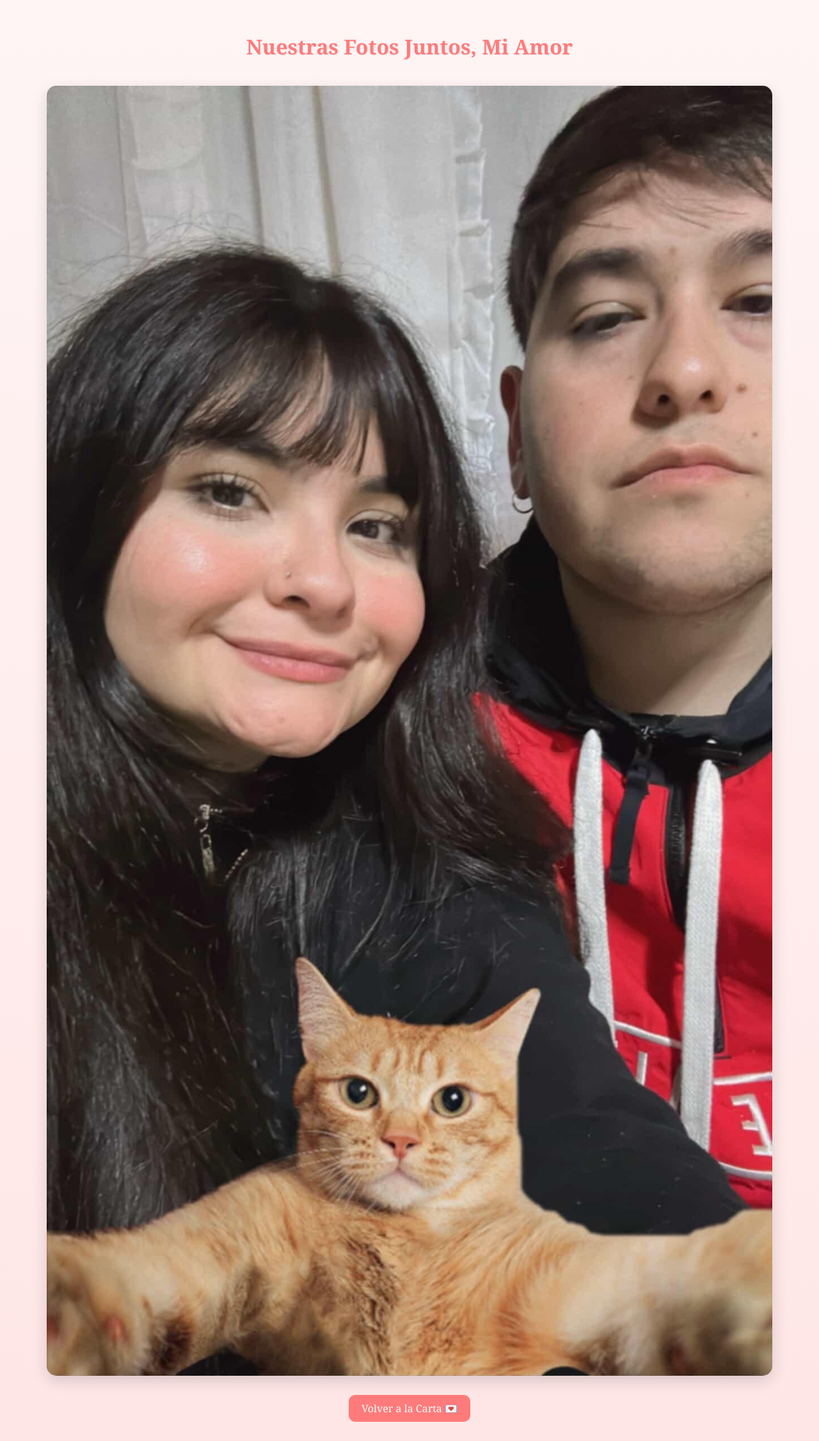
After one commit to Paosoriog/carta_diego, a Flask app: page /fotos in a window 1280 px wide. The commit adds this page. Shown: the whole page at 64% size. Run offline with Flask 3, Linux system fonts and the light colour scheme.

Commit message:
Add files via upload

```diff
--- a/app.py
+++ b/app.py
@@ -15,7 +15,7 @@ Con todo mi cariño,
 
 @app.route('/fotos')
 def galeria():
-    # Solo listamos la foto principal que sabemos que existe.
+    # Usamos la foto principal para la galería general
     fotos = [
         'IMG_20250421_104044_252.jpg'
     ]
@@ -23,12 +23,11 @@ def galeria():
 
 @app.route('/darice')
 def darice():
-    # *** USAMOS LOS NOMBRES SIMPLIFICADOS (20251004_183124 y IMG_20250823_112647_607) ***
-    # Si estos nombres no coinciden exactamente con los archivos en la carpeta static/
-    # el servidor fallará con el error 500.
+    # *** USAMOS LOS NOMBRES EXACTOS DE LAS DOS FOTOS DE DARICE ***
+    # Si estos nombres no coinciden exactamente con los archivos en static/ el servidor fallará (error 500).
     fotos_darice = [
-        '20251004_183124',
-        'IMG_20250823_112647_607'
+        '20251004_183124.jpg',
+        'IMG_20250823_112647_607.webp'
     ]
     return render_template('darice.html', fotos_darice=fotos_darice)
 
--- /dev/null
+++ b/templates/fotos.html
@@ -0,0 +1,78 @@
+<!doctype html>
+<html lang="es">
+<head>
+    <meta charset="utf-8">
+    <title>Nuestras Fotos Juntos 💖</title>
+    <style>
+        body {
+            background: linear-gradient(180deg, #fff5f5, #ffe6e6);
+            font-family: 'Georgia', serif;
+            display: flex;
+            flex-direction: column;
+            align-items: center;
+            min-height: 100vh;
+            margin: 0;
+            padding: 30px 10px;
+            color: #333;
+        }
+        h1 {
+            color: #ff7b7b;
+            margin-bottom: 40px;
+            text-shadow: 1px 1px 2px rgba(0,0,0,0.1);
+        }
+        .galeria {
+            display: grid;
+            grid-template-columns: repeat(auto-fit, minmax(300px, 1fr));
+            gap: 20px;
+            width: 90%;
+            max-width: 1200px;
+        }
+        .foto-container {
+            border-radius: 15px;
+            overflow: hidden;
+            box-shadow: 0 8px 25px rgba(0,0,0,0.15);
+            transition: transform 0.3s ease-in-out;
+            cursor: pointer;
+        }
+        .foto-container:hover {
+            transform: scale(1.03);
+        }
+        .foto-galeria {
+            width: 100%;
+            height: auto;
+            display: block;
+        }
+        .back-button {
+            margin-top: 30px;
+            padding: 10px 20px;
+            background-color: #ff7b7b;
+            color: white;
+            border: none;
+            border-radius: 10px;
+            cursor: pointer;
+            font-size: 16px;
+            text-decoration: none;
+            transition: 0.3s;
+        }
+        .back-button:hover {
+            background-color: #ff5c5c;
+        }
+    </style>
+</head>
+<body>
+    <h1>Nuestras Fotos Juntos, Mi Amor</h1>
+
+    <div class="galeria">
+        <!-- El bucle 'for' itera sobre la lista 'fotos' pasada desde app.py -->
+        {% for foto in fotos %}
+        <div class="foto-container">
+            <img src="{{ url_for('static', filename=foto) }}" alt="Foto nuestra" class="foto-galeria">
+        </div>
+        {% endfor %}
+    </div>
+
+    <a href="{{ url_for('carta') }}" class="back-button">
+        Volver a la Carta 💌
+    </a>
+</body>
+</html>
```
Also changed, not shown: templates/carta.html (+23 -5 lines), templates/darice.html (added, +78 -0 lines).
